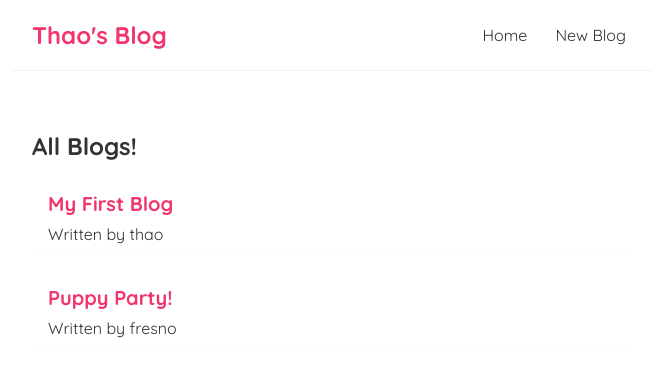
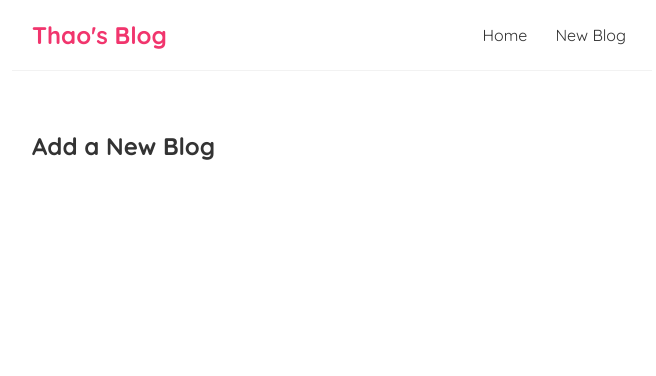
Before and after one commit to thaocodes/react-blog, a React (Create React App) app: page /create in a window 1280 px wide. Shown: the top 376 px of the page, without its empty margins (308-964 px from the left). Built offline with nearby package versions, Linux system fonts and the light colour scheme; data requests are answered from the project's data file.

Commit message:
set up react-router for nav

```diff
--- a/src/App.js
+++ b/src/App.js
@@ -1,18 +1,30 @@
 import Navbar from "./components/Navbar";
+import Create from "./pages/Create";
 import Home from "./pages/Home";
-
-
+import { BrowserRouter as Router, Route, Switch } from "react-router-dom";
 
 // a component is a function, we must return something inside it (JSX template)
 // export the component to be used elsewhere
 function App() {
   return (
-    <div className="App">
-      <Navbar />
-      <div className="content">
-        <Home />
+    <Router>
+      <div className="App">
+        <Navbar />
+        <div className="content">
+          {/* only 1 route shows at any 1 time, all routes go in here */}
+          {/* set up a route for each page */}
+          <Switch>
+            {/* need to add path property, nest component we want to visit inside the Route */}
+            <Route exact path="/">
+              <Home />
+            </Route>
+            <Route path="/create">
+              <Create />
+            </Route>
+          </Switch>
+        </div>
       </div>
-    </div>
+    </Router>
   );
 }
 
```
